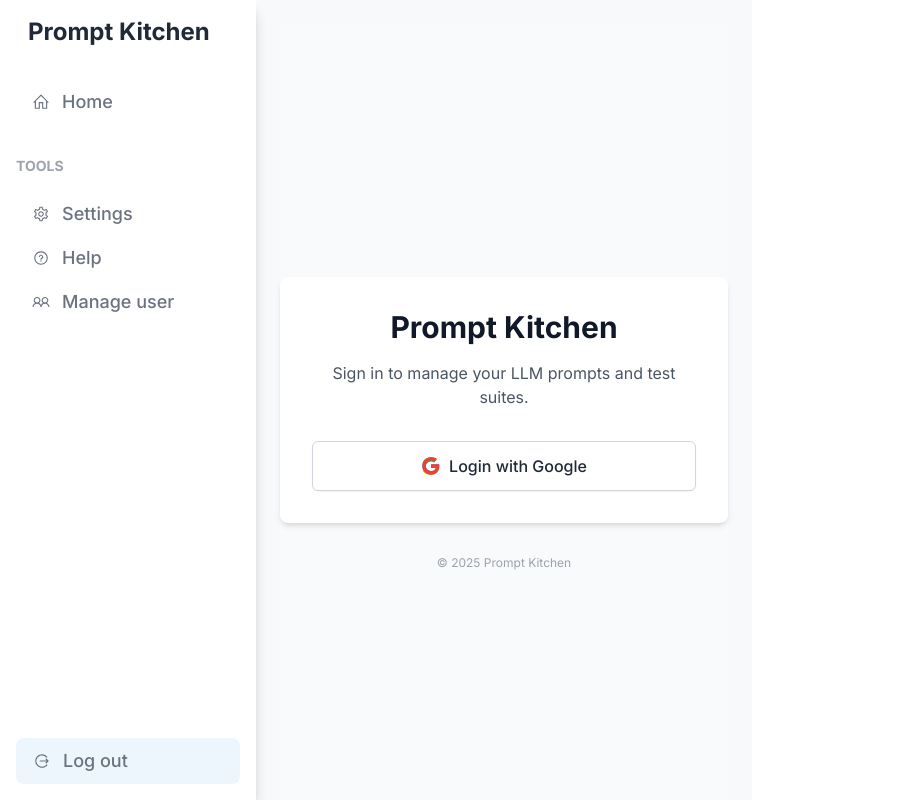
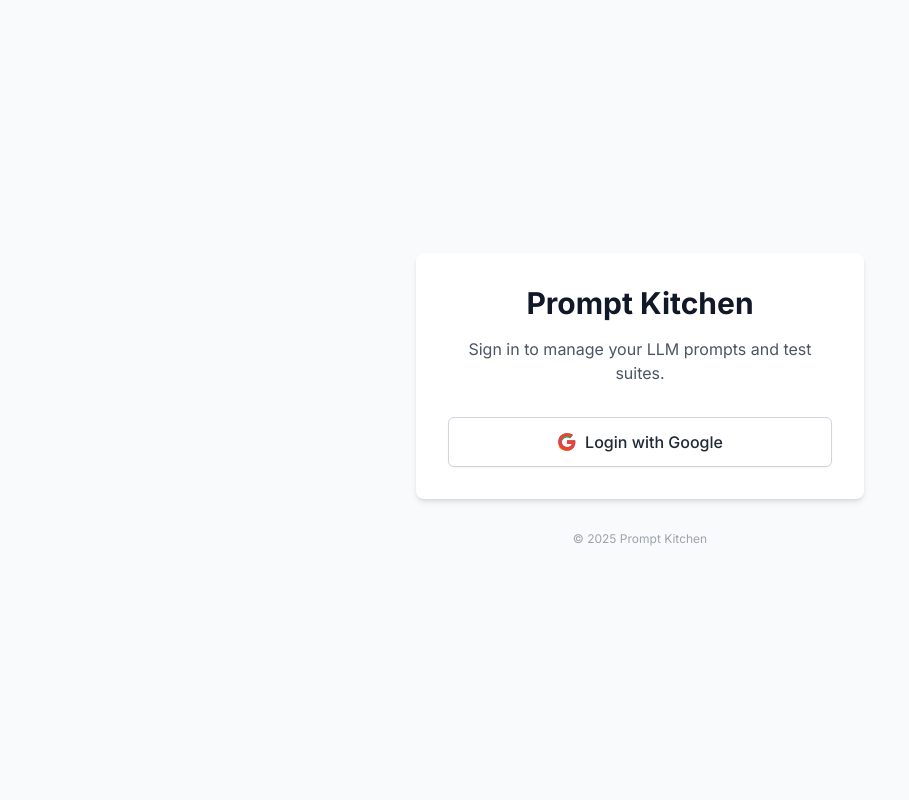
Before and after one commit to kryten87/PromptKitchen, a React (Vite) app in the folder packages/frontend/: page /login in a window 1280 px wide. Shown: the whole page, without its empty margins (0-909 px from the left). Built offline with nearby package versions, Linux system fonts and the light colour scheme.

Commit message:
fix: center login page card

```diff
--- a/packages/frontend/src/App.tsx
+++ b/packages/frontend/src/App.tsx
@@ -13,9 +13,14 @@
   return (
     <SessionProvider>
       <Router>
-        <AppLayout
-          sidebar={<Sidebar />}
-        >
+        <Routes>
+          {/* Public routes without sidebar */}
+          <Route path="/login" element={<LoginPage />} />
+          <Route path="/oauth/callback" element={<AuthCallback />} />
+
+          {/* Protected routes with sidebar */}
+          <Route path="/*" element={
+            <AppLayout sidebar={<Sidebar />}>
               <Routes>
                 <Route path="/" element={
                   <ProtectedRoute>
@@ -40,10 +45,10 @@
                     <ProjectPage />
                   </ProtectedRoute>
                 } />
-            <Route path="/login" element={<LoginPage />} />
-            <Route path="/oauth/callback" element={<AuthCallback />} />
               </Routes>
             </AppLayout>
+          } />
+        </Routes>
       </Router>
     </SessionProvider>
   );
--- a/packages/frontend/src/index.css
+++ b/packages/frontend/src/index.css
@@ -4,7 +4,15 @@
 @tailwind components;
 @tailwind utilities;
 
+#root {
+  width: 100%;
+  min-height: 100vh;
+}
+
 body {
+  margin: 0;
+  min-width: 320px;
+  min-height: 100vh;
   font-family: 'Inter', sans-serif;
   background-color: theme('colors.background');
   color: theme('colors.text-primary');
@@ -17,14 +25,6 @@
 }
 a:hover {
   color: #535bf2;
-}
-
-body {
-  margin: 0;
-  display: flex;
-  place-items: center;
-  min-width: 320px;
-  min-height: 100vh;
 }
 
 h1 {
--- a/packages/frontend/src/pages/LoginPage.tsx
+++ b/packages/frontend/src/pages/LoginPage.tsx
@@ -22,7 +22,7 @@
   }, [navigate]);
 
   return (
-    <div className="min-h-screen flex flex-col items-center justify-center bg-gray-50">
+    <div className="min-h-screen flex flex-col items-center justify-center bg-gray-50 px-4">
       <div className="bg-white shadow-md rounded-lg p-8 w-full max-w-md flex flex-col items-center">
         <h1 className="text-3xl font-bold mb-4 text-gray-900">Prompt Kitchen</h1>
         <p className="mb-8 text-gray-600 text-center">
```
Lines whose indentation alone changed are shown as unchanged.
